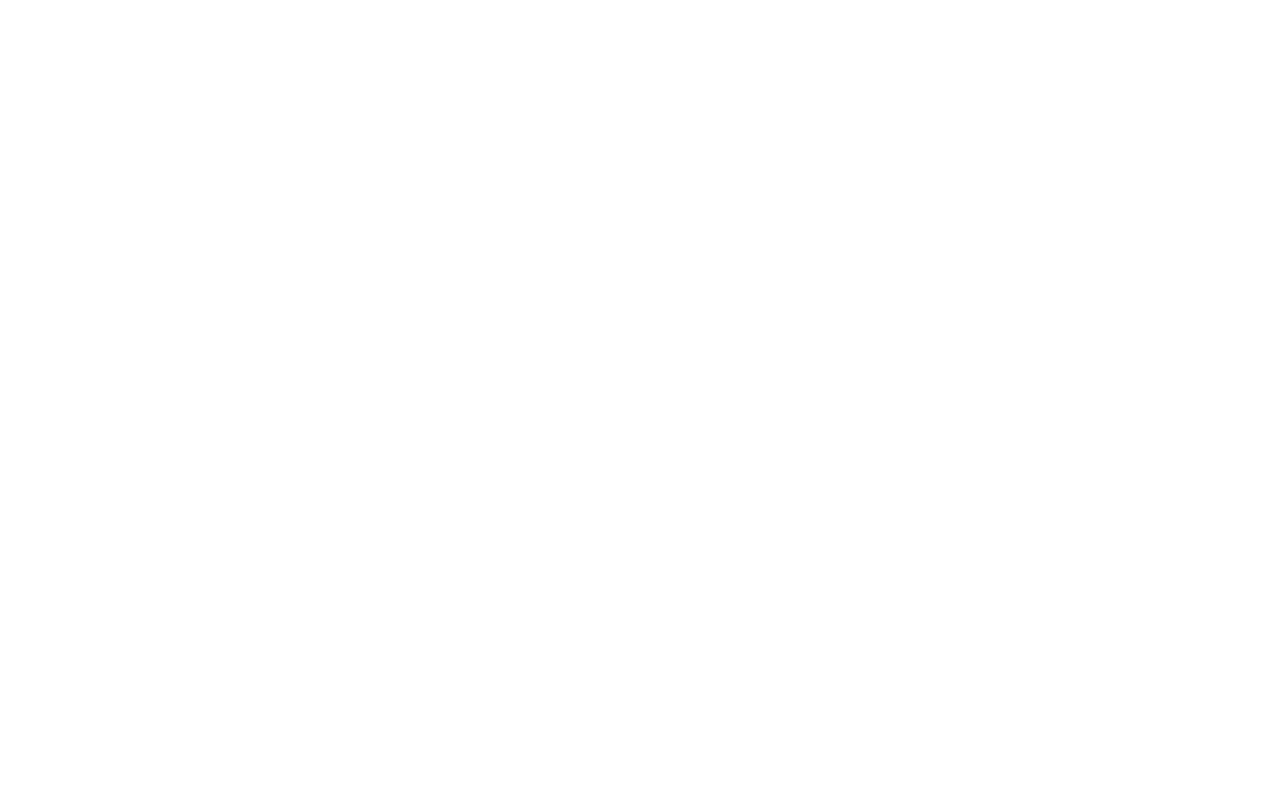
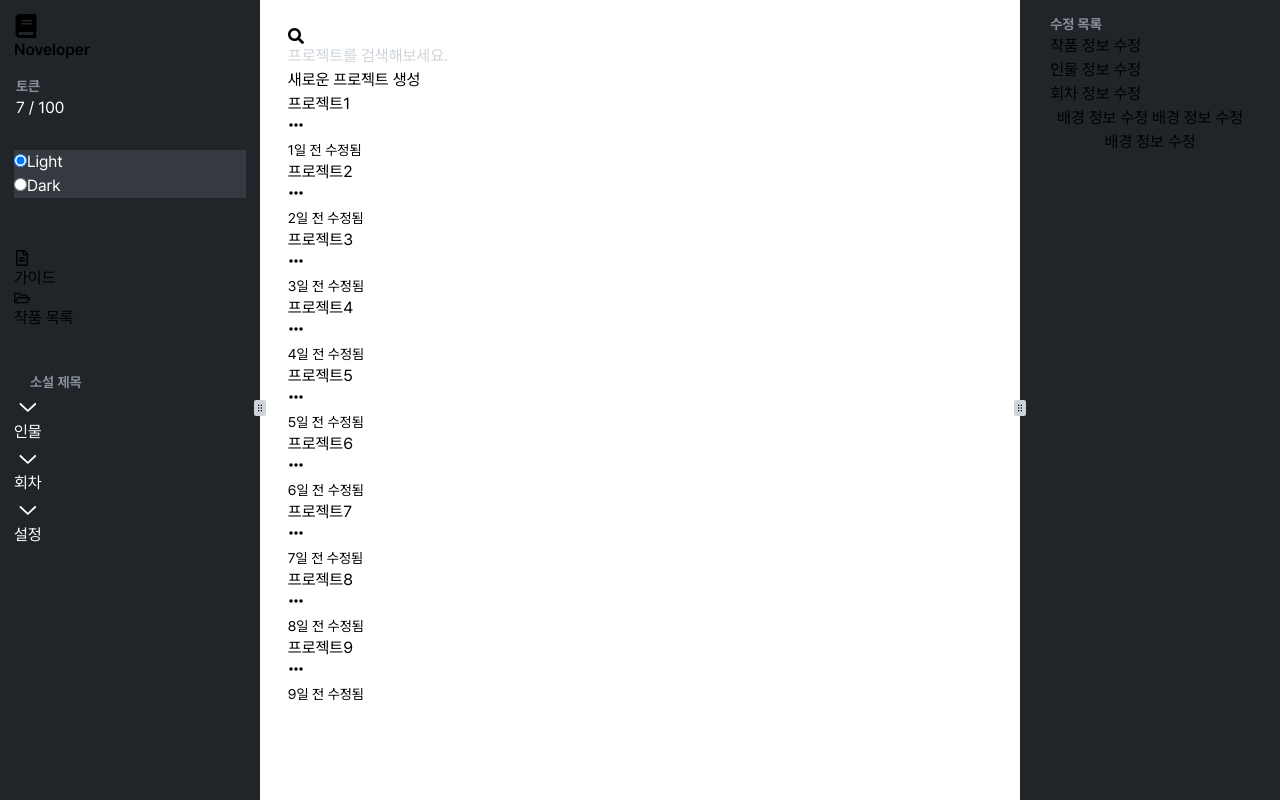
Before and after one commit to leey00nsu/noveloper, a Next.js app: page /dashboard/project in a window 1280 px wide. Before the commit this address had no page. Built offline with nearby package versions, Linux system fonts and the light colour scheme.

Commit message:
feat. 프로젝트 목록 추가

```diff
--- /dev/null
+++ b/src/app/dashboard/project/page.tsx
@@ -0,0 +1,5 @@
+import Project from '@/components/dashboard/content/project/project';
+
+export default function Page() {
+  return <Project />;
+}
--- /dev/null
+++ b/src/components/dashboard/content/project/project.tsx
@@ -0,0 +1,103 @@
+import ThemeScrollArea from '@/components/ui/mantine-ui/theme-scroll-area';
+import {
+  ActionIcon,
+  Box,
+  Button,
+  Card,
+  Group,
+  SimpleGrid,
+  Stack,
+  Text,
+  TextInput,
+} from '@mantine/core';
+import { FaSearch } from 'react-icons/fa';
+import { FaEllipsis } from 'react-icons/fa6';
+
+const MOCK_PROJECTS = [
+  {
+    id: '1as51564321dc',
+    name: '프로젝트1',
+    updatedAt: '1일 전',
+  },
+  {
+    id: '2as51564321dc',
+    name: '프로젝트2',
+    updatedAt: '2일 전',
+  },
+  {
+    id: '3as51564321dc',
+    name: '프로젝트3',
+    updatedAt: '3일 전',
+  },
+  {
+    id: '4as51564321dc',
+    name: '프로젝트4',
+    updatedAt: '4일 전',
+  },
+  {
+    id: '5as51564321dc',
+    name: '프로젝트5',
+    updatedAt: '5일 전',
+  },
+  {
+    id: '6as51564321dc',
+    name: '프로젝트6',
+    updatedAt: '6일 전',
+  },
+  {
+    id: '7as51564321dc',
+    name: '프로젝트7',
+    updatedAt: '7일 전',
+  },
+  {
+    id: '8as51564321dc',
+    name: '프로젝트8',
+    updatedAt: '8일 전',
+  },
+  {
+    id: '9as51564321dc',
+    name: '프로젝트9',
+    updatedAt: '9일 전',
+  },
+];
+
+const Project = () => {
+  return (
+    <Box className="h-full w-full p-sm">
+      <ThemeScrollArea className="h-full" scrollbars="y">
+        <Stack className="p-sm">
+          <Group>
+            <TextInput
+              leftSection={<FaSearch />}
+              placeholder="프로젝트를 검색해보세요."
+              className="grow"
+            />
+            <Button>새로운 프로젝트 생성</Button>
+          </Group>
+
+          <SimpleGrid
+            cols={{
+              xs: 1,
+              lg: 2,
+            }}
+          >
+            {MOCK_PROJECTS.map((project) => (
+              <Card withBorder key={project.id}>
+                <Group wrap="nowrap" justify="space-between">
+                  <Text truncate="end">{project.name}</Text>
+                  <ActionIcon color="gray" variant="subtle">
+                    <FaEllipsis />
+                  </ActionIcon>
+                </Group>
+
+                <Text className="text-sm">{project.updatedAt} 수정됨</Text>
+              </Card>
+            ))}
+          </SimpleGrid>
+        </Stack>
+      </ThemeScrollArea>
+    </Box>
+  );
+};
+
+export default Project;
```
